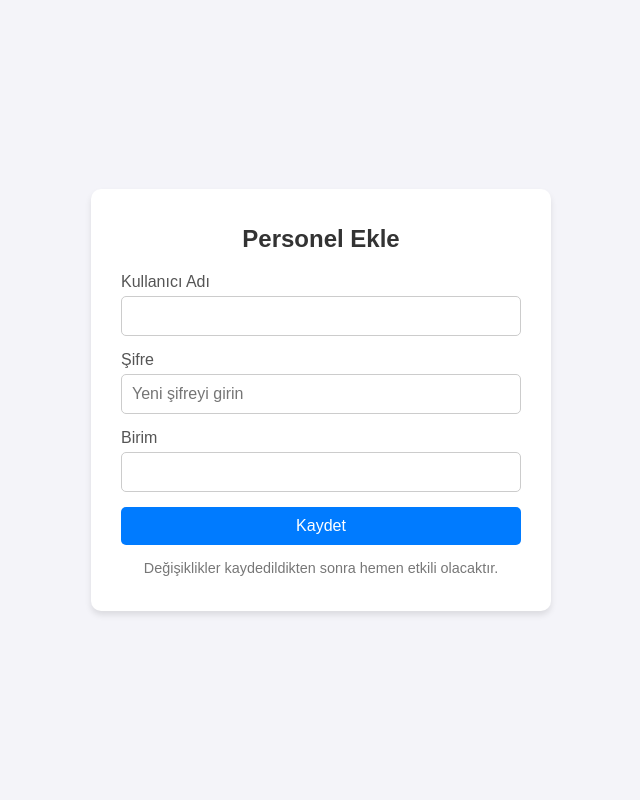
After one commit to oguzhantimur4444/PythonProject, a Flask app: template templates/addStaff.html in a window 1280 px wide. The commit adds this page. Shown: the whole page, without its empty margins (319-959 px from the left). Run offline with Flask 3, Linux system fonts and the light colour scheme; the template is opened without the code that fills it, so the values that code supplies are empty.

Commit message:
add personel and add request

```diff
--- a/app.py
+++ b/app.py
@@ -90,6 +90,17 @@ def dashboard():
     else:
         return render_template("dashboard.html",requests=sm.requests,admin=g.personel.yetki)
 
+
+@app.route("/list-personel")
+def listPersonel():
+    if not g.personel:
+        return redirect(url_for("loginPage"))
+    else:
+        if g.personel.yetki:
+            return render_template("StaffListing.html",personels=sm.personeller)
+        else:
+            return redirect(url_for("dashboard"))
+
 @app.route("/add-request",methods=["GET","POST"])
 def addRequestPage():
     if not g.personel:
@@ -105,6 +116,19 @@ def addRequestPage():
         else:
             return render_template("addRequest.html",personels=sm.personeller)
 
+@app.route("/add-personel",methods=["GET","POST"])
+def addPersonel():
+    if not g.personel:
+        return redirect(url_for("loginPage"))
+    else:
+        if request.method == 'POST':
+
+            sm.AddPersonel(request.form["username"],request.form["password"],request.form["brim"],False)
+
+            return redirect(url_for("listPersonel"))
+        else:
+            return render_template("addStaff.html")
+
 @app.route("/delete-request/<id>")
 def deleteRequest(id):
     if not g.personel:
@@ -112,10 +136,25 @@ def deleteRequest(id):
     else:
         index=0
         for i in sm.requests:
-            if i.id == int(id):
+            if i.isMyId(id):
                 sm.requests.pop(index)
                 break
             else:
                 index+=1
         return redirect(url_for("dashboard"))
+
+@app.route("/delete-personel/<id>")
+def deletePersonel(id):
+    if not g.personel:
+        return redirect(url_for("loginPage"))
+    else:
+        index=0
+        for i in sm.personeller:
+            if i.isMyId(id):
+                sm.personeller.pop(index)
+                break
+            else:
+                index+=1
+        return redirect(url_for("listPersonel"))
+
 app.run()
--- a/save.json
+++ b/save.json
@@ -6,6 +6,13 @@
             "password": "123",
             "brim": "ANY",
             "yetki": true
+        },
+        {
+            "id": 1,
+            "username": "sasda",
+            "password": "asdda",
+            "brim": "asdsda",
+            "yetki": false
         }
     ],
     "requests": [
--- /dev/null
+++ b/templates/addStaff.html
@@ -0,0 +1,98 @@
+<!DOCTYPE html>
+<html lang="en">
+<head>
+    <meta charset="UTF-8">
+    <meta name="viewport" content="width=device-width, initial-scale=1.0">
+    <title>Personel Düzenle</title>
+    <style>
+        body {
+            font-family: Arial, sans-serif;
+            background-color: #f4f4f9;
+            margin: 0;
+            padding: 0;
+            display: flex;
+            justify-content: center;
+            align-items: center;
+            height: 100vh;
+        }
+
+        .form-container {
+            background: #fff;
+            padding: 20px 30px;
+            border-radius: 10px;
+            box-shadow: 0 4px 6px rgba(0, 0, 0, 0.1);
+            width: 400px;
+            text-align: center;
+        }
+
+        h1 {
+            margin-bottom: 20px;
+            font-size: 1.5em;
+            color: #333;
+        }
+
+        form {
+            display: flex;
+            flex-direction: column;
+        }
+
+        label {
+            font-size: 1em;
+            color: #555;
+            margin-bottom: 5px;
+            text-align: left;
+        }
+
+        input[type="text"], input[type="password"] {
+            padding: 10px;
+            font-size: 1em;
+            border: 1px solid #ccc;
+            border-radius: 5px;
+            margin-bottom: 15px;
+            width: 100%;
+            box-sizing: border-box;
+        }
+
+        input[type="submit"] {
+            background-color: #007bff;
+            color: white;
+            padding: 10px;
+            font-size: 1em;
+            border: none;
+            border-radius: 5px;
+            cursor: pointer;
+            transition: background-color 0.3s ease;
+        }
+
+        input[type="submit"]:hover {
+            background-color: #0056b3;
+        }
+
+        .info {
+            margin-top: 15px;
+            font-size: 0.9em;
+            color: #777;
+        }
+    </style>
+</head>
+<body>
+    <div class="form-container">
+        <h1>Personel Ekle</h1>
+        <form action="{{ url_for('addPersonel') }}" method="post">
+            <label for="username">Kullanıcı Adı</label>
+            <input type="text" id="username" name="username" required>
+
+            <label for="password">Şifre</label>
+            <input type="password" id="password" name="password" placeholder="Yeni şifreyi girin">
+
+            <label for="brim">Birim</label>
+            <input type="text" id="brim" name="brim" required>
+
+            <input type="submit" value="Kaydet">
+        </form>
+        <div class="info">
+            <p>Değişiklikler kaydedildikten sonra hemen etkili olacaktır.</p>
+        </div>
+    </div>
+</body>
+</html>
--- a/templates/dashboard.html
+++ b/templates/dashboard.html
@@ -101,7 +101,7 @@
         <div>
             <a href="{{url_for('addRequestPage')}}">Yeni Talep</a>
             {% if admin %}
-            <a href="#">Personelleri Düzenle</a>
+            <a href="{{url_for('listPersonel')}}">Personelleri Düzenle</a>
             {% endif %}
         </div>
     </div>
```
Also changed, not shown: templates/StaffListing.html (+8 -6 lines).
